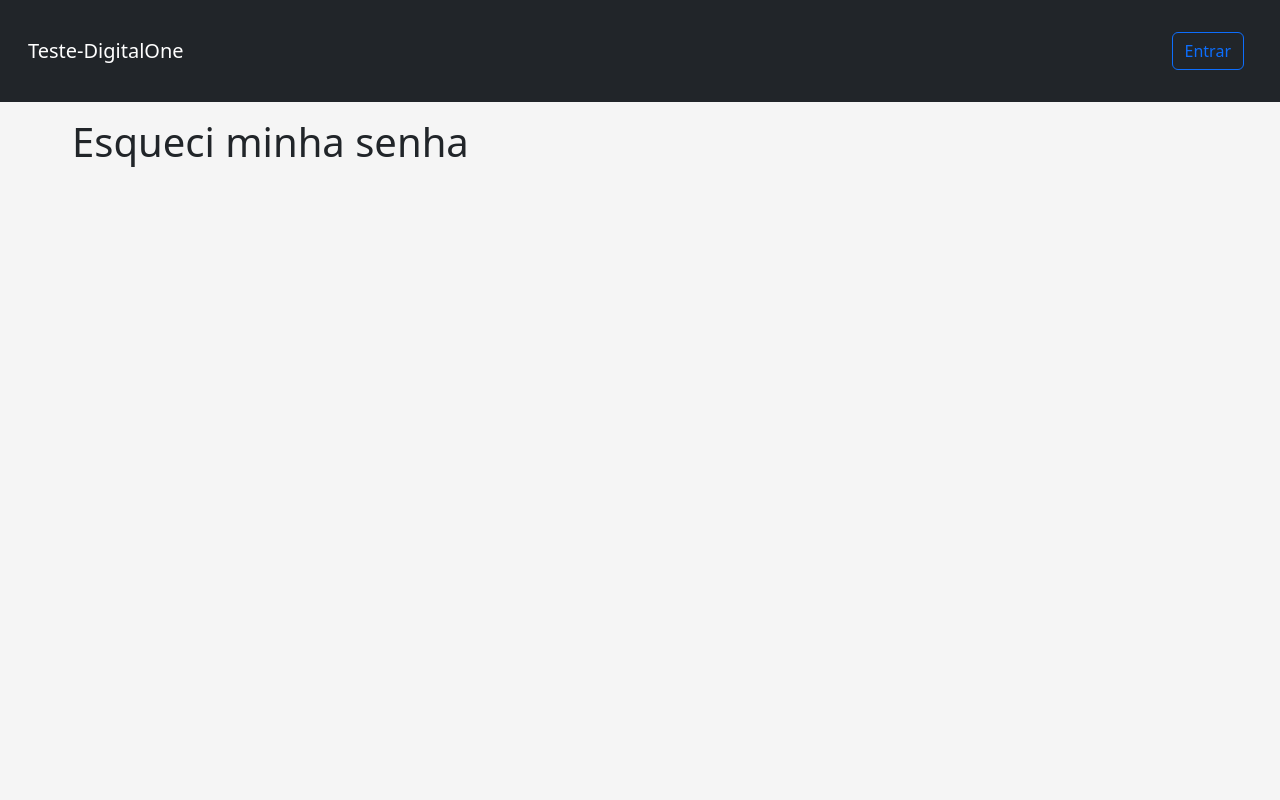
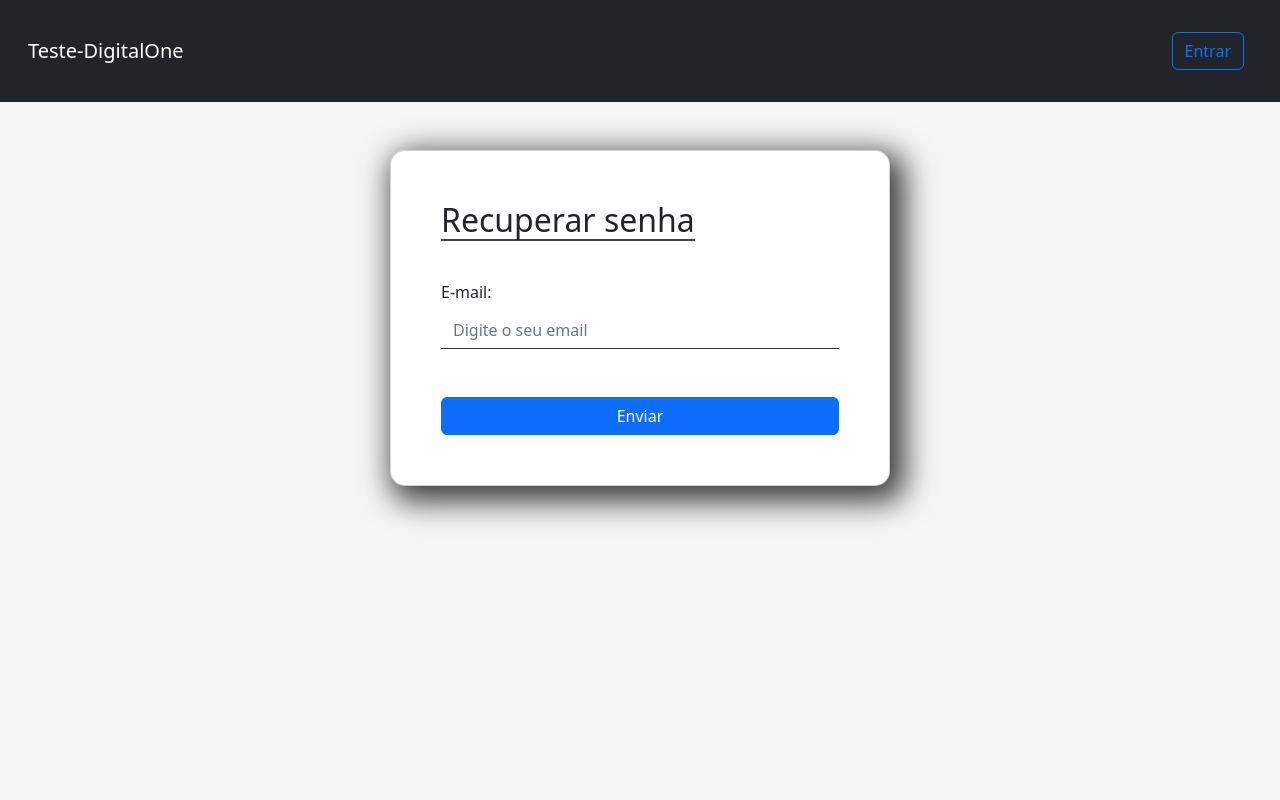
Before and after one commit to dev-digitalone/teste-desenvolvimento-web, a React (Create React App) app in the folder frontend/: page /recuperar-senha in a window 1280 px wide. Shown: the top 800 px of the page. Built offline with nearby package versions, Linux system fonts and the light colour scheme.

Commit message:
layout do componente de recuperar senha

```diff
--- a/frontend/src/components/views/auth/ForgotPassword.jsx
+++ b/frontend/src/components/views/auth/ForgotPassword.jsx
@@ -1,5 +1,31 @@
 import React from 'react';
 
+import { Card, Form, Button } from 'react-bootstrap';
+
+import Inputs from '../../form/Inputs';
+import styles from '../../form/Form.module.css';
+
 export default function ForgotPassword() {
-    return <h1>Esqueci minha senha</h1>;
+    return (
+        <section>
+            <Card className={styles.form_container}>
+                <div>
+                    <h1>Recuperar senha</h1>
+                </div>
+                <Form onSubmit="">
+                    <Inputs
+                        label="E-mail:"
+                        placeholder="Digite o seu email"
+                        type="email"
+                        name="email"
+                        isRequired="required"
+                    />
+
+                    <div className="d-grid gap-2 col-12 mx-auto mt-5">
+                        <Button type="submit">Enviar</Button>
+                    </div>
+                </Form>
+            </Card>
+        </section>
+    );
 }
```
